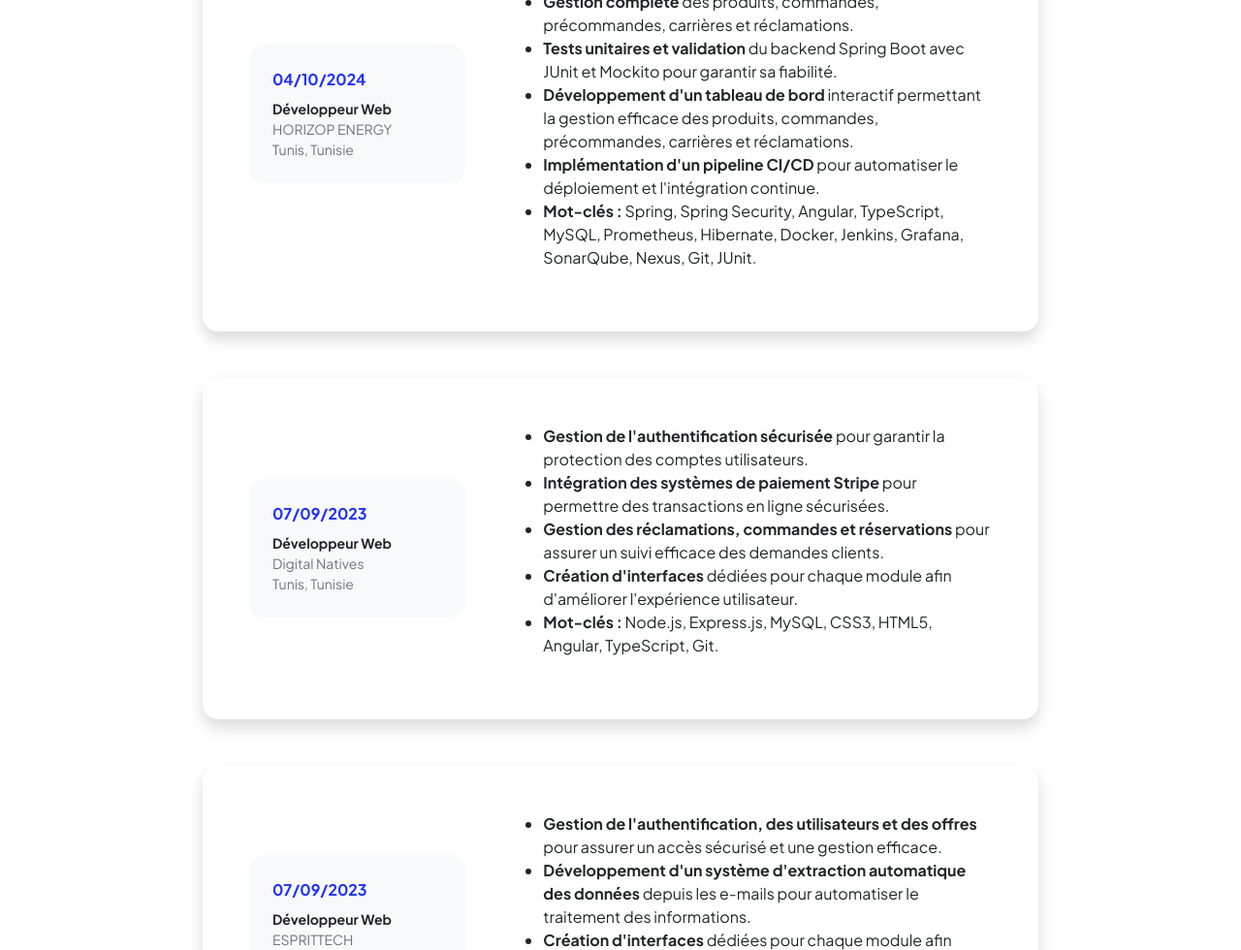
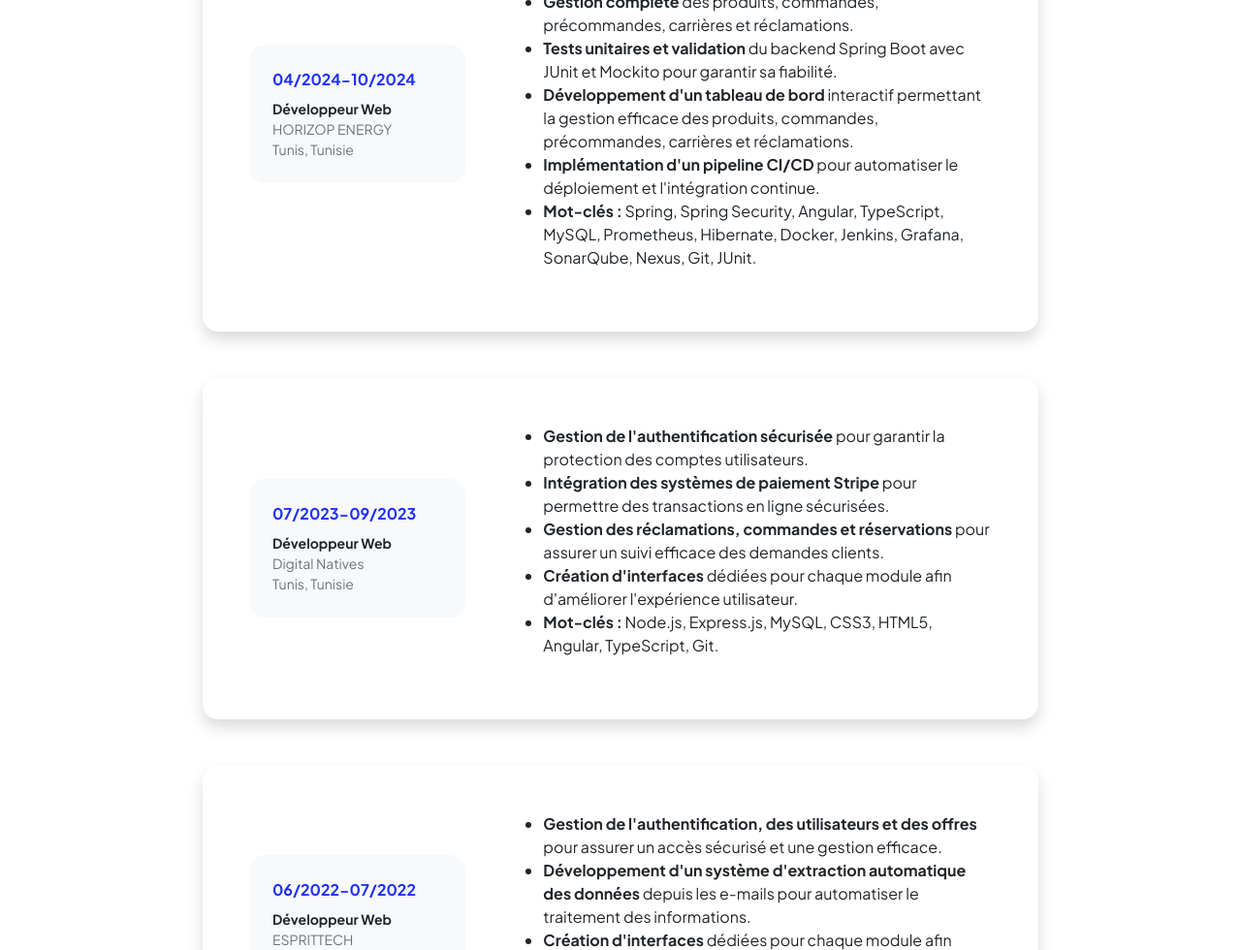
Before and after one commit to mouhamedkl/portfolio, an Angular app: page /cv in a window 1280 px wide. Shown: the part 394-1374 px from the top of the page at 97% size. Built offline with nearby package versions, Linux system fonts and the light colour scheme.

Commit message:
add updates

```diff
--- a/src/app/resume/resume.component.html
+++ b/src/app/resume/resume.component.html
@@ -21,7 +21,7 @@
               <div class="row align-items-center gx-5">
                 <div class="col text-center text-lg-start mb-4 mb-lg-0">
                   <div class="bg-light p-4 rounded-4">
-                    <div class="text-primary fw-bolder mb-2">04/10/2024</div>
+                    <div class="text-primary fw-bolder mb-2">04/2024-10/2024</div>
                     <div class="small fw-bolder">Développeur Web</div>
                     <div class="small text-muted">HORIZOP ENERGY</div>
                     <div class="small text-muted">Tunis, Tunisie</div>
@@ -68,7 +68,7 @@
               <div class="row align-items-center gx-5">
                 <div class="col text-center text-lg-start mb-4 mb-lg-0">
                   <div class="bg-light p-4 rounded-4">
-                    <div class="text-primary fw-bolder mb-2">07/09/2023</div>
+                    <div class="text-primary fw-bolder mb-2">07/2023-09/2023</div>
                     <div class="small fw-bolder">Développeur Web</div>
                     <div class="small text-muted">Digital Natives</div>
                     <div class="small text-muted">Tunis, Tunisie</div>
@@ -113,7 +113,7 @@
               <div class="row align-items-center gx-5">
                 <div class="col text-center text-lg-start mb-4 mb-lg-0">
                   <div class="bg-light p-4 rounded-4">
-                    <div class="text-primary fw-bolder mb-2">07/09/2023</div>
+                    <div class="text-primary fw-bolder mb-2">06/2022-07/2022</div>
                     <div class="small fw-bolder">Développeur Web</div>
                     <div class="small text-muted">ESPRITTECH</div>
                     <div class="small text-muted">Tunis, Tunisie</div>
```
